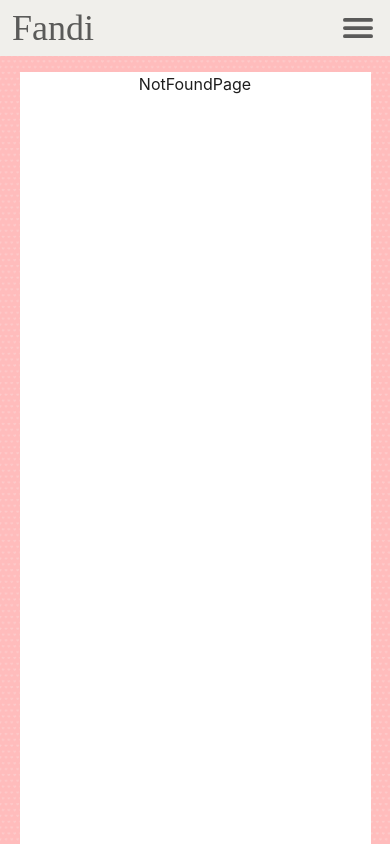
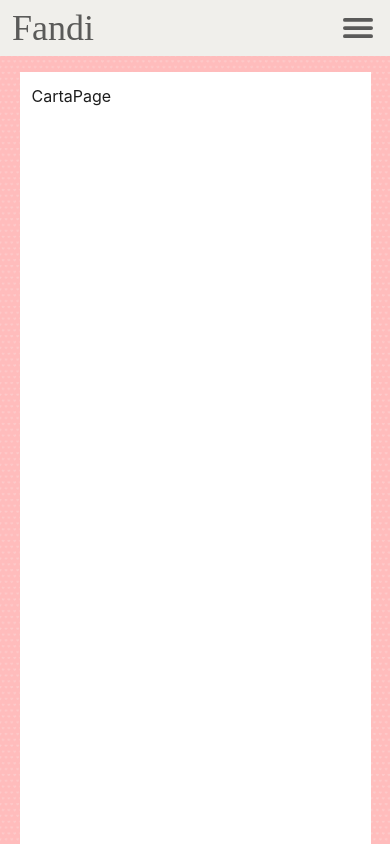
Before and after one commit to BastianOR/cafeteria-fandi-web, a React (Vite) app: page /carta in a window 390 px wide. Shown: the top 844 px of the page. Built offline with nearby package versions, Linux system fonts and the light colour scheme; a web font is replaced by a local one.

Commit message:
Eliminada una imagen no utilizada. Resuelto un problema con los índices Z y una sección del Footer superpuesta sobre el menú móvil desplegado. Agregada una ruta para ver la carta.

```diff
--- a/src/components/footer/footer.tsx
+++ b/src/components/footer/footer.tsx
@@ -3,8 +3,8 @@ export default function Footer() {
   const developerWebsite = "https://www.linkedin.com/in/bastian-or/";
 
   return (
-    <footer className="w-full mt-7 p-3 bg-[var(--accent)] text-gray-50 flex justify-center">
-      <div className="flex flex-col items-center border-[4px] border-[#f0efeb7c] p-5 w-full">
+    <footer className="w-full mt-7 p-3 bg-[var(--accent)] text-gray-50 flex justify-center z-10">
+      <div className="flex flex-col items-center border-[4px] border-[#f0efeb7c] p-5 w-full z-10">
 
 
         <img src="/fandilogo.png" alt="" className="h-28" />
--- a/src/components/navbar/mobilenav.tsx
+++ b/src/components/navbar/mobilenav.tsx
@@ -8,9 +8,7 @@ export default function MobileNav() {
   return (
     <>
       <section
-        className="w-full fixed top-0 right-0 bg-[var(--secondary)]
-        z-20 md:w-0 md:overflow-hidden md:h-0 md:opacity-0
-        flex flex-col items-center"
+        className="mobile-navbar"
       >
         <div className="flex flex-row items-center justify-between w-full p-3 h-14">
           <NavLink to="/">
@@ -28,7 +26,7 @@ export default function MobileNav() {
         <nav
           className={
             "w-full bg-[#eeede6] overflow-hidden transition-all duration-200 ease-linear flex flex-col items-center justify-center " +
-            (isOpen ? "h-[288px]" : "h-0")
+            (isOpen ? "h-[288px] z-30 " : " h-0 ")
           }
         >
           <NavLink
--- a/src/components/navbar/navbar.css
+++ b/src/components/navbar/navbar.css
@@ -13,3 +13,11 @@
 .desktop-navbar-content ul li a {
     @apply flex items-center h-[90%] text-lg transition-all duration-75 ease-linear opacity-75 hover:opacity-100 hover:text-[var(--accent)];
 }
+
+.mobile-navbar {
+    @apply w-full fixed top-0 right-0 bg-[var(--secondary)] z-20 md:w-0 md:overflow-hidden md:h-0 md:opacity-0 flex flex-col items-center;
+}
+
+.mobile-navbar * {
+    @apply z-20;
+}
--- a/src/index.css
+++ b/src/index.css
@@ -33,9 +33,6 @@
   width: 100%;
   overflow-x: hidden;
 }
-body, body * {
-  @apply z-10;
-}
 
 .ephesis {
   font-family: "Ephesis", cursive;
--- /dev/null
+++ b/src/pages/CartaPage/carta-page.tsx
@@ -0,0 +1,6 @@
+
+export default function CartaPage() {
+  return (
+    <div className="w-full p-3">CartaPage</div>
+  )
+}
--- a/src/routers/router_v1.tsx
+++ b/src/routers/router_v1.tsx
@@ -1,6 +1,7 @@
 import { createBrowserRouter } from "react-router-dom";
 import Homepage from "../Homepage";
 import NotFoundPage from "../pages/NotFoundPage/notfound-page";
+import CartaPage from "../pages/CartaPage/carta-page";
 import Index from "../index";
 
 const router = createBrowserRouter([
@@ -13,6 +14,10 @@ const router = createBrowserRouter([
         element: <Homepage />,
       },
       {
+        path: "/carta",
+        element: <CartaPage />,
+      },
+      {
         path: "*",
         element: <NotFoundPage />,
       }
```
Also changed, not shown: public/fandilogo2.png (deleted).
